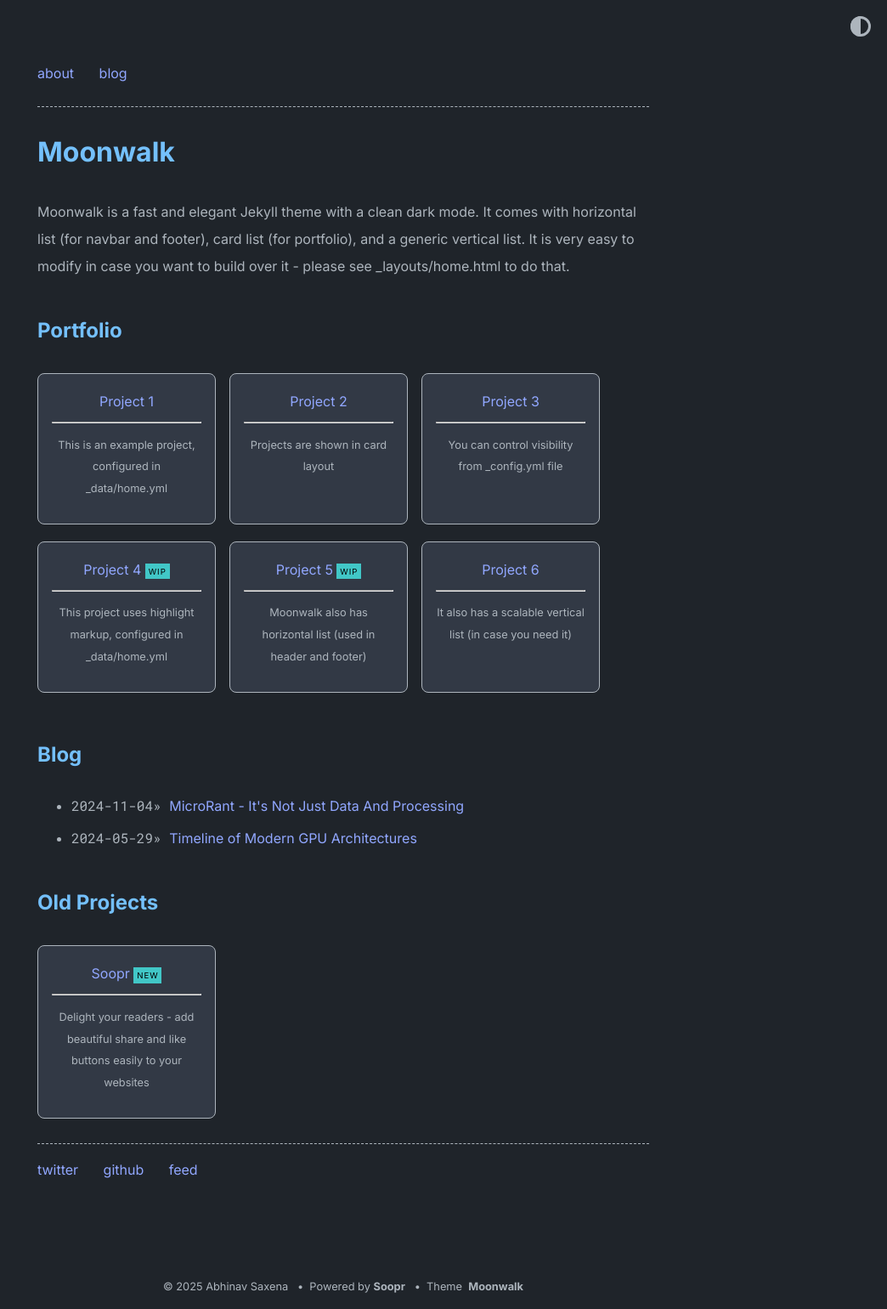
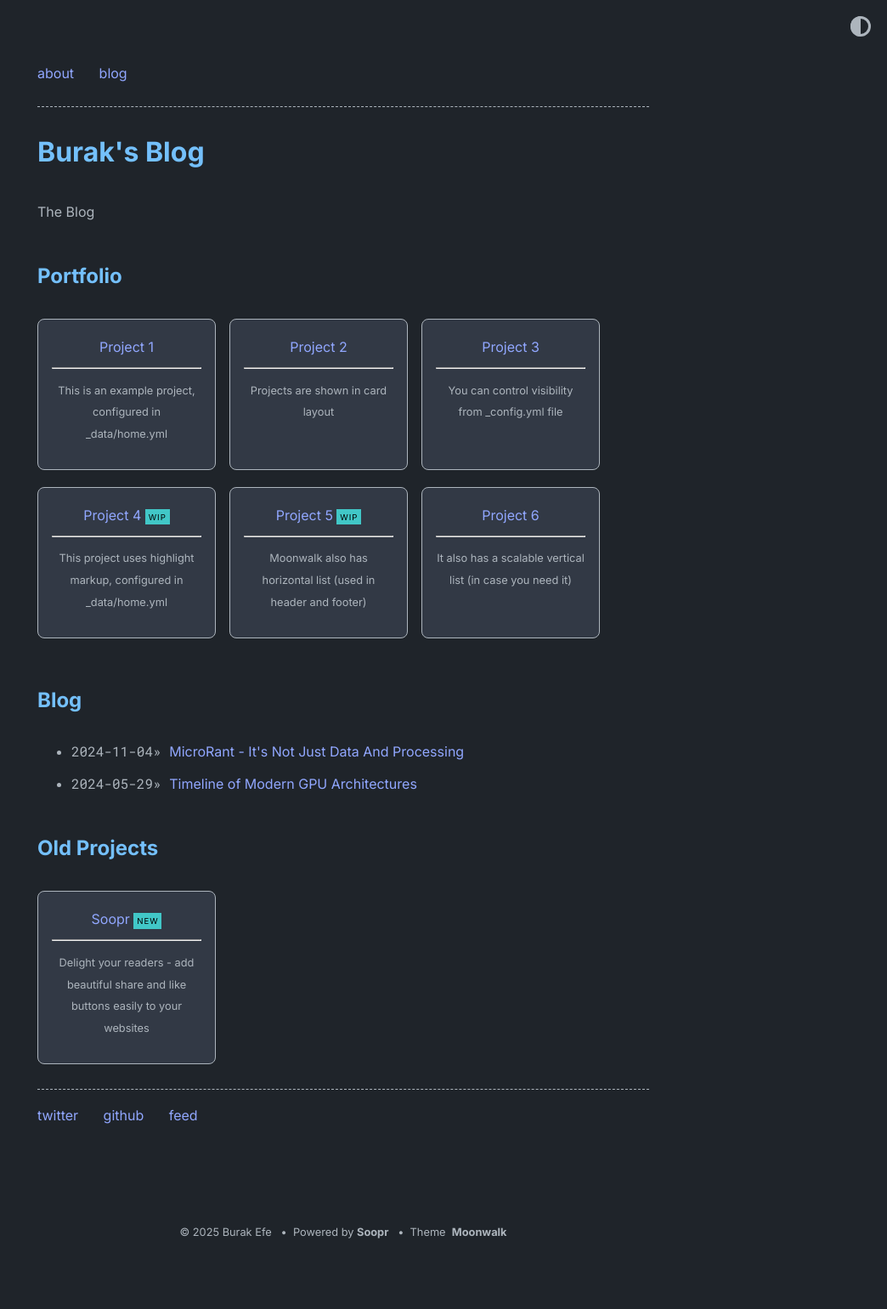
Before and after one commit to burak-efe/burak-efe.github.io, a Jekyll site: the page built from index.md, in a window 1280 px wide. Shown: the whole page at 85% size, without its empty margins (236-1280 px from the left). Built offline with Jekyll 4.4.1, drawn with Linux system fonts in a browser that asks for light colours; after the commit the page ends 1476 px from its top, so only the background shows below that.

```diff
--- a/_config.yml
+++ b/_config.yml
@@ -1,15 +1,15 @@
-title: Moonwalk
-author: Abhinav Saxena
-url: https://www.abhinavsaxena.com/moonwalk # root address of the site
+title: Burak's Blog
+author: Burak Efe
+url: https://burakefe.dev # root address of the site
 description: > # description of the site (multiple lines allowed)
-  Moonwalk is a fast and elegant Jekyll theme with a clean dark mode. It comes with horizontal list (for navbar and footer), card list (for portfolio), and a generic vertical list. It is very easy to modify in case you want to build over it - please see _layouts/home.html to do that.
+ The Blog
 
 permalink: /:slug
 
-favicon: "./logo.png" # relative path to site's favicon
+favicon: "./assets/images/favicon/android-chrome-512x512.png" # relative path to site's favicon
 
 twitter:
-    username: abhinav # update or delete this
+    username:  # update or delete this
     card: summary_large_image
 
 #theme: moonwalk # if you are using GitHub Pages, change it to remote_theme: abhinavs/moonwalk
```
